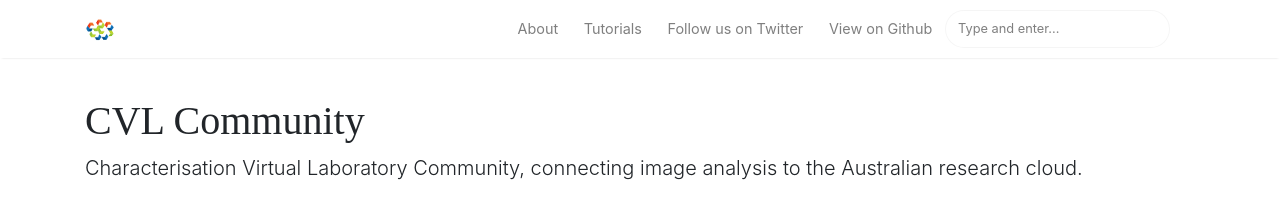
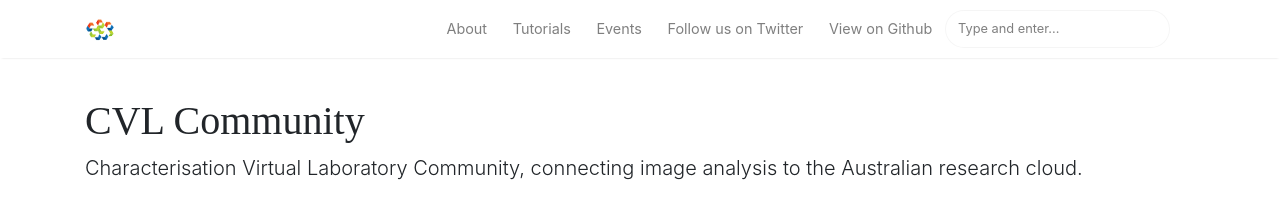
Before and after one commit to Characterisation-Virtual-Laboratory/CVL_Community, a Jekyll site: the page built from index.html, in a window 1280 px wide. Shown: the top 213 px of the page. Built offline with Jekyll 4.4.1, drawn with Linux system fonts in a browser that asks for light colours; nearby versions of some CDN libraries; the list of posts is cut into pages by our own code; comment, search, counter and statistics services are not loaded.

Commit message:
add link to events on eventbritegit statusgit status :D yay

```diff
--- a/_layouts/default.html
+++ b/_layouts/default.html
@@ -79,9 +79,13 @@
                 <a class="nav-link" href="{{ site.baseurl }}/categories#Tutorial"> Tutorials</a>
                 </li>
 
+								<li class="nav-item">
+                <a target="_blank" class="nav-link" href="https://www.eventbrite.com.au/o/characterisation-virtual-laboratory-20185254580"> Events</a>
+                </li>
+
                 <li class="nav-item">
                  <a target="_blank" class="nav-link" href="https://twitter.com/Char_VirtLab"><i class="fab fa-twitter"></i> Follow us on Twitter</a>
-              </li>
+                </li>
 
                 <li class="nav-item">
                 <a target="_blank" class="nav-link" href="https://github.com/Characterisation-Virtual-Laboratory/CVL_Community"><i class="fab fa-github"></i> View on Github</a>
```
